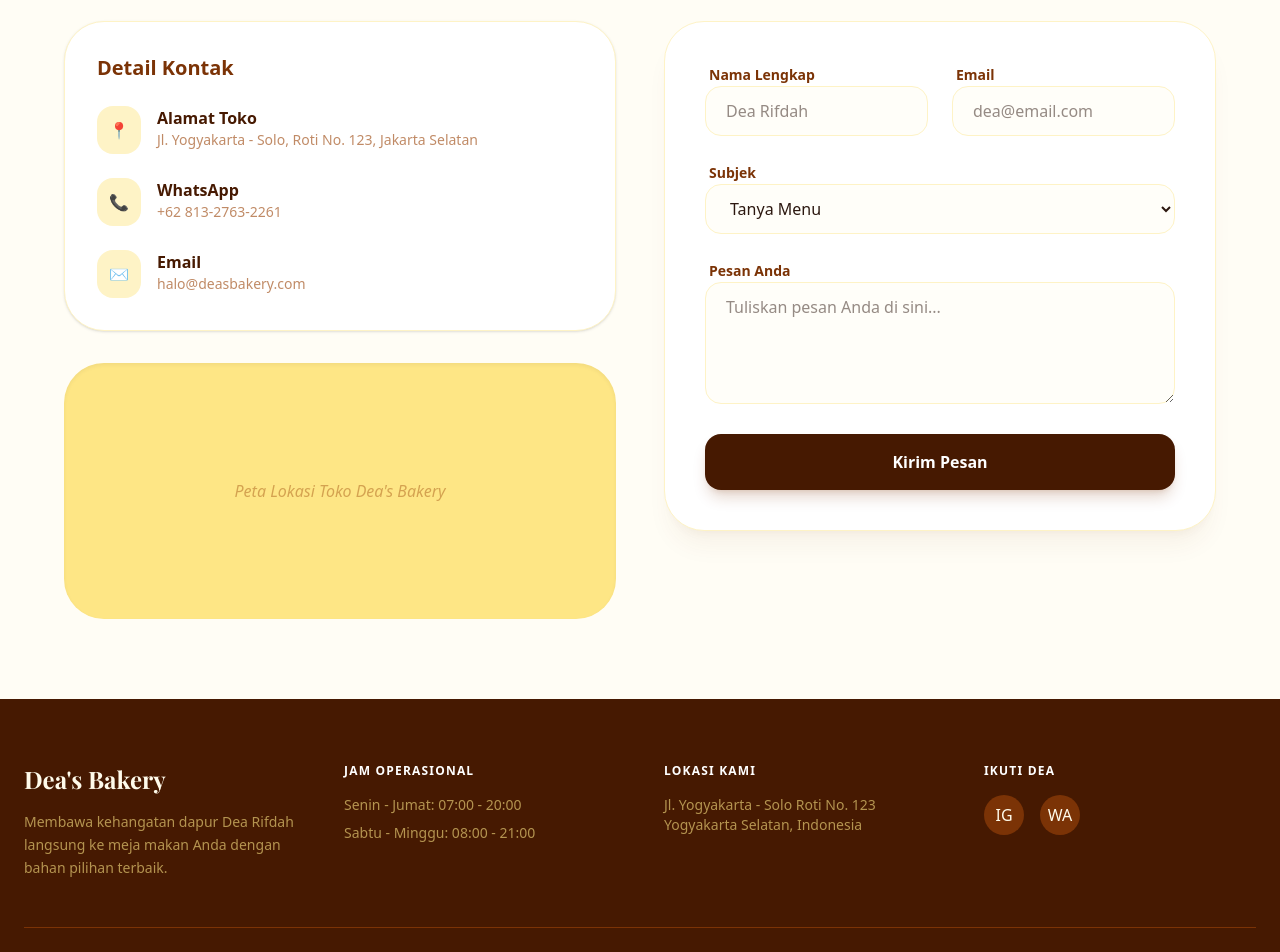
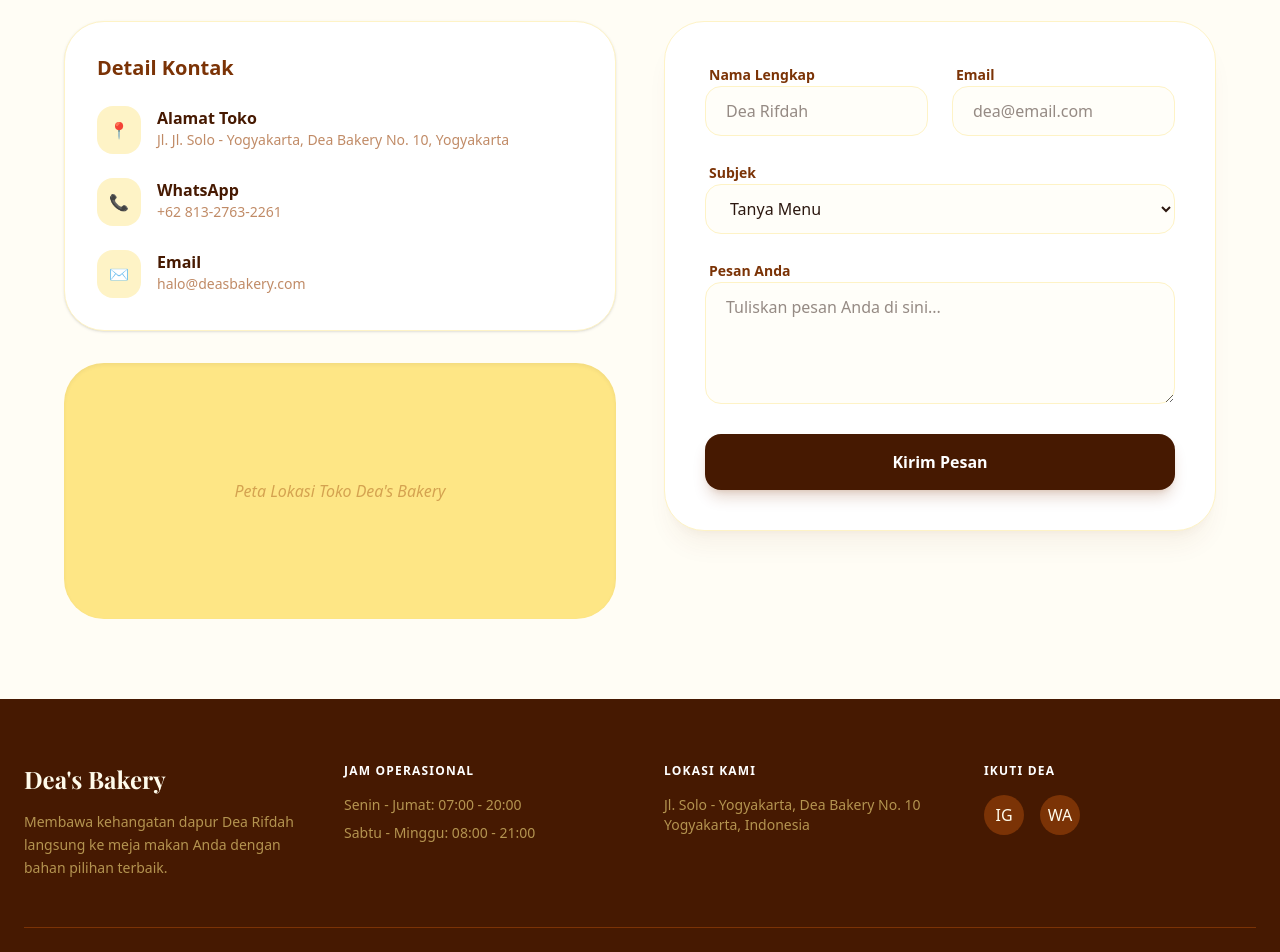
Before and after one commit to hilalhamdh/Deas-Bakery, a Next.js app: page /kontak in a window 1280 px wide. Shown: the part 320-1272 px from the top of the page. Built offline with nearby package versions, Linux system fonts and the light colour scheme; a web font is replaced by a local one.

Commit message:
Force clean build

```diff
--- a/src/app/kontak/page.tsx
+++ b/src/app/kontak/page.tsx
@@ -39,7 +39,7 @@ export default function KontakPage() {
                   <div className="bg-amber-100 p-3 rounded-2xl text-amber-800">📍</div>
                   <div>
                     <p className="font-bold text-amber-950">Alamat Toko</p>
-                    <p className="text-amber-800/60 text-sm">Jl. Yogyakarta - Solo, Roti No. 123, Jakarta Selatan</p>
+                    <p className="text-amber-800/60 text-sm">Jl. Jl. Solo - Yogyakarta, Dea Bakery No. 10, Yogyakarta</p>
                   </div>
                 </div>
 
--- a/src/components/Footer.tsx
+++ b/src/components/Footer.tsx
@@ -29,8 +29,8 @@ export default function Footer() {
           <div>
             <h3 className="font-bold mb-4 text-white uppercase text-xs tracking-widest">Lokasi Kami</h3>
             <p className="text-sm text-amber-200/60">
-              Jl. Yogyakarta - Solo Roti No. 123<br />
-              Yogyakarta Selatan, Indonesia
+              Jl. Solo - Yogyakarta, Dea Bakery No. 10<br />
+              Yogyakarta, Indonesia
             </p>
           </div>
 
```
